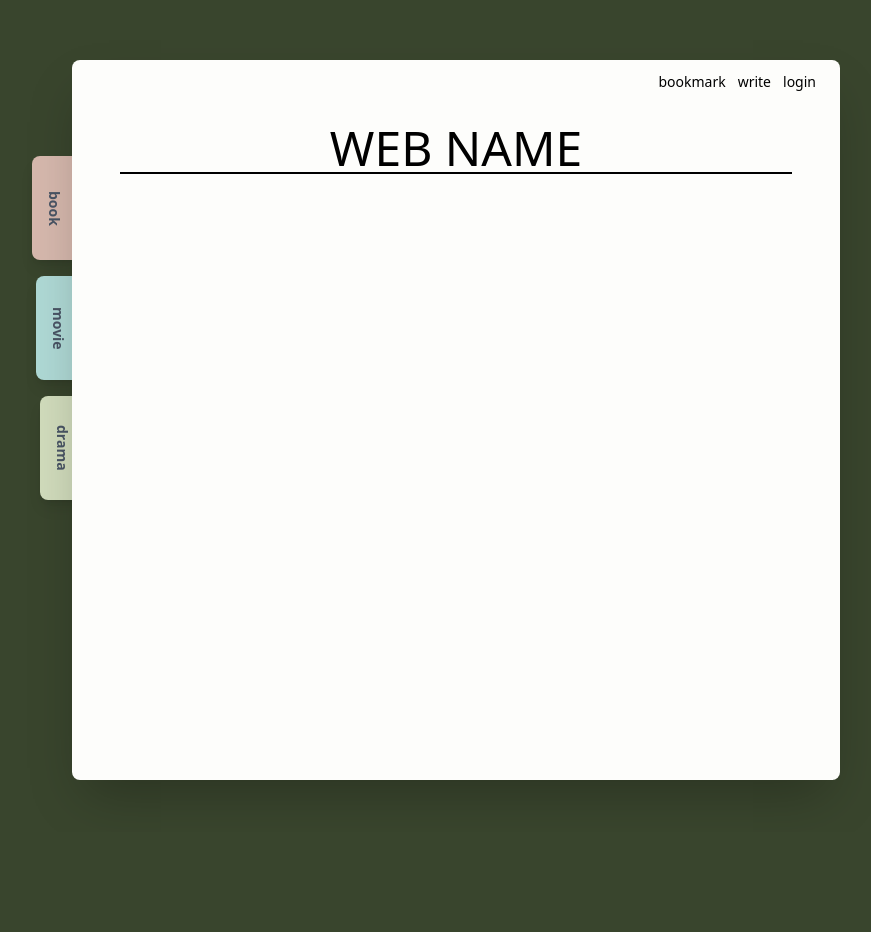
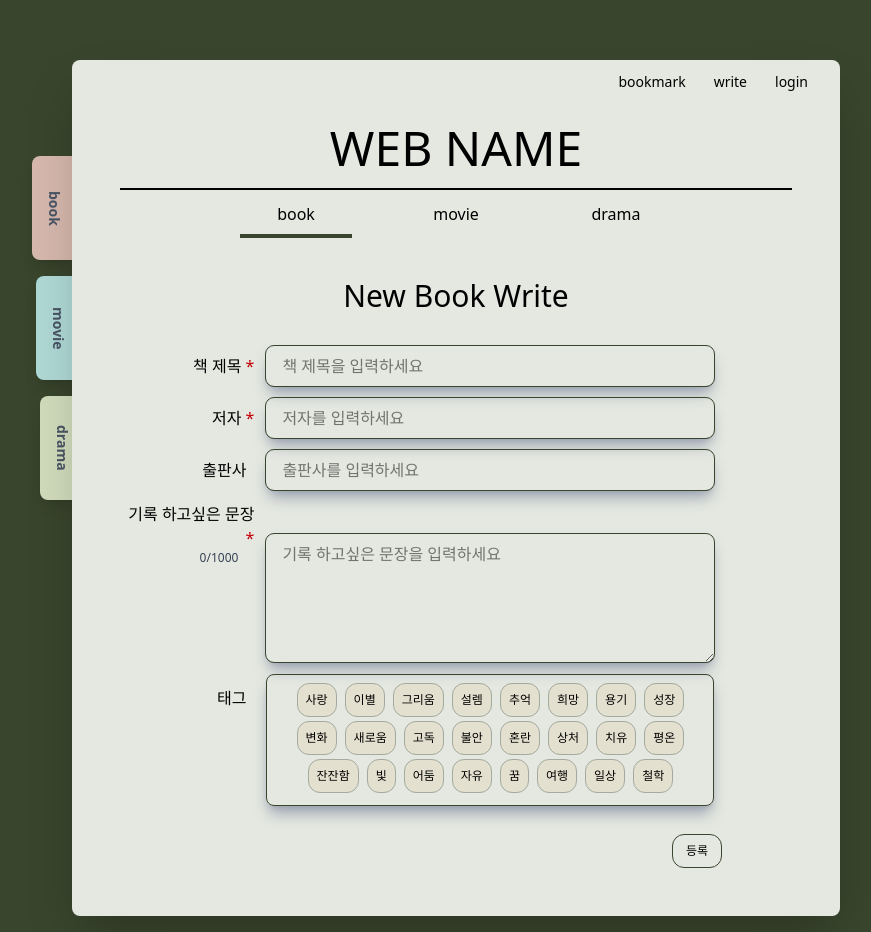
Before and after one commit to Bootcamp-project-team1/quote_collection, a React (Vite) app in the folder frontend/: page /write in a window 1280 px wide. Shown: the whole page, without its empty margins (184-1055 px from the left). Before the commit the page ends 832 px from the top, so only its background shows below. Built offline with nearby package versions, Linux system fonts and the light colour scheme.

Commit message:
book write first commit

```diff
--- a/frontend/src/App.jsx
+++ b/frontend/src/App.jsx
@@ -29,7 +29,7 @@ const RootLayout = () => {
       <div className="min-h-screen relative justify-center justify-items-center bg-main-green">
         <div className="relative">
           <NavBar />
-          <div className="relative z-10 w-[60vw] min-h-[90vh] mt-11 bg-main-white shadow-2xl rounded-lg">
+          <div className="relative z-10 w-[60vw] min-h-[90vh] mt-11 bg-main-beige2 shadow-2xl rounded-lg">
             {isOpen && (
               <div className=" fixed inset-0 flex justify-center items-center">
                 <LoginModal setIsOpen={setIsOpen} setIsLogin={setIsLogin} />
--- a/frontend/src/components/Logo/index.jsx
+++ b/frontend/src/components/Logo/index.jsx
@@ -1,8 +1,16 @@
+import { useNavigate } from "react-router-dom";
+
 export const Logo=()=>{
+
+    const navigator = useNavigate();
 
     return(
         <>
-        <div className="flex justify-center mt-4 text-5xl border-b-2 " >WEB NAME</div>
+        {/* 클릭 시 root page 로 이동 */}
+        <div className="flex justify-center mt-4 pb-4 text-5xl border-b-2 " >
+            <div className="cursor-pointer"
+                onClick={()=>{navigator('/')}}>WEB NAME</div>
+        </div>
         </>
     );
 }
--- a/frontend/src/components/MyNavBar/index.jsx
+++ b/frontend/src/components/MyNavBar/index.jsx
@@ -1,3 +1,4 @@
+import { useState } from "react";
 import { NavLink, useNavigate } from "react-router-dom";
 
 export const MyNavBar = ({ setIsOpen, isLogIn, setIsLogin }) => {
@@ -28,25 +29,25 @@ export const MyNavBar = ({ setIsOpen, isLogIn, setIsLogin }) => {
   return (
     <>
       <nav className="float-right relative flex flex-row justify-items-end mr-3 mt-3 text-sm z-20">
-        <div className="mr-3 cursor-pointer" onClick={onBookmark}>
+        <div className="mr-3 pr-2 pl-2 cursor-pointer" onClick={onBookmark}>
           bookmark
         </div>
-        <div className="mr-3 cursor-pointer" onClick={onWrite}>
+        <div className="mr-3 pr-2 pl-2 cursor-pointer" onClick={onWrite}>
           write
         </div>
         {isLogIn ? (
           <>
-            <NavLink className="mr-3 cursor-pointer" to="/mypage">
+            <NavLink className="mr-3 pr-2 pl-2 cursor-pointer" to="/mypage">
               mypage
             </NavLink>
-            <span className="mr-3 cursor-pointer" onClick={handleLogout}>
+            <span className="mr-3 pr-2 pl-2 cursor-pointer" onClick={handleLogout}>
               logout
             </span>
           </>
         ) : (
           <>
             <span
-              className="mr-3 cursor-pointer"
+              className="mr-3 pr-2 pl-2 cursor-pointer"
               onClick={() => setIsOpen(true)}
             >
               login
--- a/frontend/src/components/Search/index.jsx
+++ b/frontend/src/components/Search/index.jsx
@@ -1,6 +1,6 @@
 export const Search = () => {
   return (
-    <div className="bg-main-beige p-8 pt-14 w-4/5 mt-14 rounded-xl shadow-xl flex justify-center flex-nowrap">
+    <div className="bg-main-beige p-8 pt-14 w-4/5 mt-14 rounded-xl shadow-xl flex justify-center flex-nowrap border border-main-green">
       <input
         type="text"
         placeholder="검색어를 입력하세요"
--- a/frontend/src/index.css
+++ b/frontend/src/index.css
@@ -11,9 +11,11 @@
   --color-third-menu-thick: #aec18e;
   --color-main-white: #fdfdfb;
   --color-main-beige :#E3E0CF;
-  --color-popular-bg: #ECEEE9;
   --color-new-bg:#E2E8C9;
   --color-main-beige: #e3e0cf;
+  --color-main-beige2 :#E5E8E1;
+  --color-sub-darkbeidge :#A4AA9E;
+  --color-main-pink : #D6B8AD;
 
   /* 연한 녹색 */
   --color-custom-div: #e5e8e1;
--- a/frontend/src/pages/MainPage/index.jsx
+++ b/frontend/src/pages/MainPage/index.jsx
@@ -12,7 +12,7 @@ export const MainPage = ({ mode }) => {
         {/* popular */}
         <div className="flex-col flex items-center">
           <div className="mt-9 mb-4 text-3xl">POPULAR</div>
-          <div className="h-56 bg-popular-bg rounded-xl shadow-2xl w-4/5 ">
+          <div className="h-56 bg-main-white opacity-70 rounded-xl shadow-xl w-4/5 ">
             <div className=" h-1/6 flex justify-start p-3">title</div>
             <div className="h-4/6 flex justify-center p-3">
               content contentcontentcontentcontentcontent
--- a/frontend/src/pages/Write/index.jsx
+++ b/frontend/src/pages/Write/index.jsx
@@ -1,6 +1,35 @@
+import { useState } from "react";
+import { BookWrite } from "./layout/bookwrite";
+import { MovieWrite } from "./layout/MovieWrite";
+import { DramaWrite } from "./layout/DramaWrite";
+
 export const Write = () =>{
+
+    const [mode, setMode]=useState("book");
+
+    const onBook =()=>{
+        setMode('book');
+    }
+
+     const onMovie =()=>{
+        setMode('movie');
+    }
+
+     const onDrama =()=>{
+        setMode('drama');
+    }
+
     return(
         <>
+        <ul className="flex flex-row justify-center mt-3">
+            <li className={mode=='book'?"ml-6 mr-6 cursor-pointer border-b-4 border-main-green pb-2 w-2/12":"w-2/12 ml-6 mr-6 cursor-pointer"} onClick={onBook}> book </li>
+            <li className={mode=='movie'?"ml-6 mr-6 cursor-pointer border-b-4 border-main-green pb-2 w-2/12":"w-2/12 ml-6 mr-6 cursor-pointer"} onClick={onMovie}> movie </li>
+            <li className={mode=='drama'?"ml-6 mr-6 cursor-pointer border-b-4 border-main-green pb-2 w-2/12":"w-2/12 ml-6 mr-6 cursor-pointer"} onClick={onDrama}> drama </li>
+        </ul>
+
+        {mode == 'book'&& <BookWrite/>}
+        {mode == 'movie'&& <MovieWrite/>}
+        {mode == 'drama'&& <DramaWrite/>}
         </>
     );
 }
--- /dev/null
+++ b/frontend/src/pages/Write/layout/BookWrite.jsx
@@ -0,0 +1,77 @@
+import { useEffect, useState } from "react";
+import { Form } from "react-router-dom";
+
+export const BookWrite = () =>{
+
+    const[title, setTitle] = useState('');
+    const[author, setAuthor] = useState('');
+    const[publisher, setPublisher] = useState('');
+    const[content, setContent] = useState('');
+
+    const tags = ['사랑','이별','그리움','설렘','추억','희망','용기','성장','변화','새로움','고독','불안','혼란','상처','치유','평온','잔잔함','빛','어둠','자유','꿈','여행','일상','철학'];
+    const [selectedTags,setSelectedTags]=useState([]);
+    const [error, setError]=useState('');
+    const [charNum,setCharNum]=useState(0);
+
+    /** tag 선택, 미선택 스타일 변경 */
+    const style = ["rounded-xl p-2 bg-main-beige text-xs ml-1 mr-1 mb-1 border-sub-darkbeidge border",
+        "rounded-xl p-2 bg-main-pink text-xs ml-1 mr-1 mb-1 border-main-green border"]
+
+    useEffect(()=>{
+        if(selectedTags.length <5)
+            setError('')
+    },[selectedTags])
+
+    const onSelected=(id)=>{
+        setSelectedTags((prevSelected)=>{
+            if (prevSelected.includes(id)) {
+                return prevSelected.filter((tid) => tid !== id);
+            }else{
+                if(selectedTags.length==5){
+                    setError('태그 선택은 최대 5개까지만 가능합니다.');
+                    return[...prevSelected];
+                }
+                return [...prevSelected, id];
+            }
+        })
+    }
+
+    return(
+        <>
+        <Form className="flex flex-col mt-10">
+            <div className="text-3xl mb-5">New Book Write</div>
+            <div className="flex items-end mt-3">
+                <label className="w-1/5 text-end pb-2">책 제목 <span className="text-red-700">*</span></label>
+                <input type="text" className="w-4/6 outline-1 rounded-lg p-2 pl-4 shadow-lg ml-3 shadow-gray-400 outline-main-green" placeholder="책 제목을 입력하세요" value={title} onChange={e=>setTitle(e.target.value)} />
+            </div>
+            <div className="flex items-end mt-3">
+                <label className="w-1/5 text-end pb-2">저자 <span className="text-red-700">*</span></label>
+                <input type="text" className="w-4/6 outline-1 rounded-lg p-2 pl-4 shadow-lg ml-3 shadow-gray-400 outline-main-green" placeholder="저자를 입력하세요" value={author} onChange={e=>setAuthor(e.target.value)} />
+            </div>
+            <div className="flex items-end mt-3">
+                <label className="w-1/5 text-end pr-2 pb-2">출판사</label>
+                <input type="text"className="w-4/6 outline-1 rounded-lg p-2 pl-4 shadow-lg ml-3 shadow-gray-400 outline-main-green" placeholder="출판사를 입력하세요" value={publisher} onChange={e=>setPublisher(e.target.value)} />
+            </div>
+            <div className="flex items-end mt-3">
+                <label className="w-1/5 text-end pb-24">기록 하고싶은 문장 <span className="text-red-700">*</span>
+                <div className="text-xs mr-4 text-gray-700">{charNum}/1000</div></label>
+                <textarea maxLength="1000" className="w-4/6 h-32 outline-1 pb-20 pl-4 rounded-lg p-2 shadow-lg ml-3 shadow-gray-400 outline-main-green" placeholder="기록 하고싶은 문장을 입력하세요" value={content} onChange={e=>{setContent(e.target.value); setCharNum(e.target.value.length);}} />
+            </div>
+             <div className="flex items-end mt-3">
+                <label className="w-1/5 text-end pb-24 pr-2">태그 </label>
+                <div className="w-4/6 border rounded-lg p-2 shadow-lg shadow-gray-400 ml-3 border-main-green" >
+                    {tags.map((id)=>(
+                        <button key={id}
+                        onClick={()=>onSelected(id)}
+                        className={selectedTags.includes(id)?style[1]:style[0]}>{id}</button>
+                    ))}
+                </div>
+            </div>
+             {error&&(<div className="text-xs w-4/6 mt-4 pl-3 flex justify-center text-red-700">{error}</div>)}
+             <div className="self-end">
+                    <button className="rounded-xl p-2 text-xs mr-20 mt-7 w-5/12 border border-main-green hover:bg-main-pink">등록</button>
+             </div>
+        </Form>
+        </>
+    );
+}
--- /dev/null
+++ b/frontend/src/pages/Write/layout/DramaWrite.jsx
@@ -0,0 +1,7 @@
+export const DramaWrite = () =>{
+    return(
+        <>
+        drama
+        </>
+    );
+}
--- /dev/null
+++ b/frontend/src/pages/Write/layout/MovieWrite.jsx
@@ -0,0 +1,7 @@
+export const MovieWrite = () =>{
+    return(
+        <>
+        movie
+        </>
+    );
+}
```
